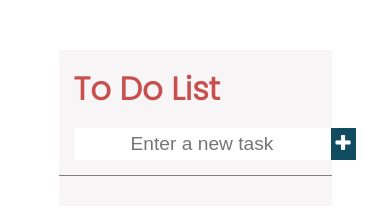
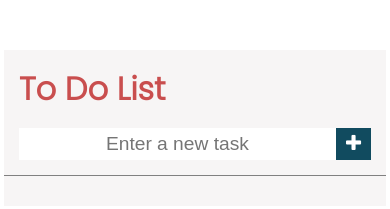
Before and after one commit to masiyematome/todo-app, a plain HTML site: page index.html in a window 390 px wide. Drawn offline with Linux system fonts and the light colour scheme.

Commit message:
Added media queries to make the app more responsive

```diff
--- a/styles.css
+++ b/styles.css
@@ -140,7 +140,7 @@ body{
     border : 1.5px solid black;
     position : absolute;
     top : 28%;
-    left : 1%;
+    left : 9px;
     border-width: 0px 2px 2px 0px;
     transform : rotate(45deg);
 }
@@ -167,3 +167,17 @@ body{
 .todo-footer .fa{
     color : #c94e4e;
 }
+
+/**Media queries for responsiveness*/
+
+@media (max-width : 1100px){
+    .todo-container{
+        width : 80%;
+    }
+}
+
+@media (max-width : 870px){
+    .todo-container{
+        width : 98%;
+    }
+}
```
